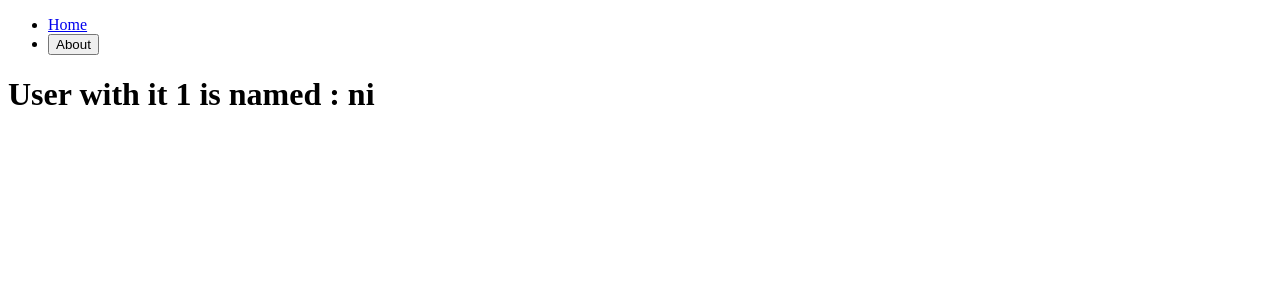
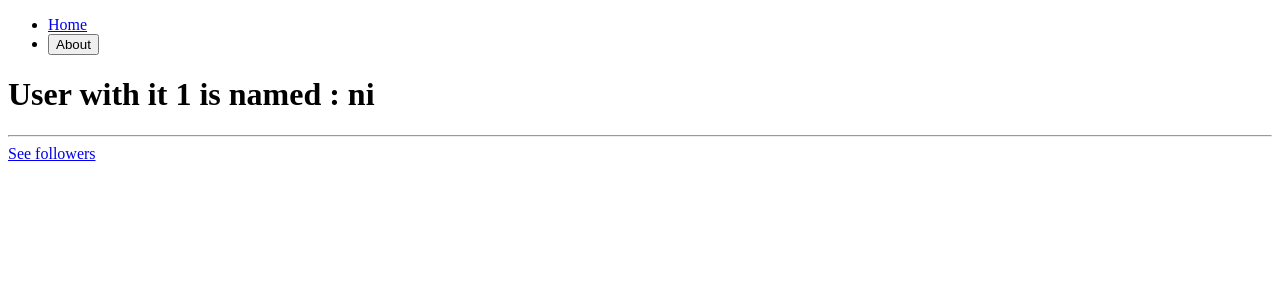
Before and after one commit to jinsimpunch/react_master_course, a React (Create React App) app in the folder router/: page /users/1 in a window 1280 px wide. Shown: the top 300 px of the page. Built offline with nearby package versions, Linux system fonts and the light colour scheme.

Commit message:
learn more about outlet

```diff
--- /dev/null
+++ b/router/src/screens/users/Followers.tsx
@@ -0,0 +1,5 @@
+function Followers() {
+  return <h1>Followers</h1>;
+}
+
+export default Followers;
--- a/router/src/screens/users/User.tsx
+++ b/router/src/screens/users/User.tsx
@@ -1,13 +1,19 @@
 import { useParams } from "react-router-dom";
 import { users } from "../../db";
+import { Outlet, Link } from "react-router-dom";
 
 function User() {
   const { userId } = useParams();
 
   return (
-    <h1>
-      User with it {userId} is named : {users[Number(userId) - 1].name}
-    </h1>
+    <div>
+      <h1>
+        User with it {userId} is named : {users[Number(userId) - 1].name}
+      </h1>
+      <hr />
+      <Link to="followers">See followers</Link>
+      <Outlet />
+    </div>
   );
 }
 
```
Also changed, not shown: router/src/Router.tsx (+7 -0 lines).
